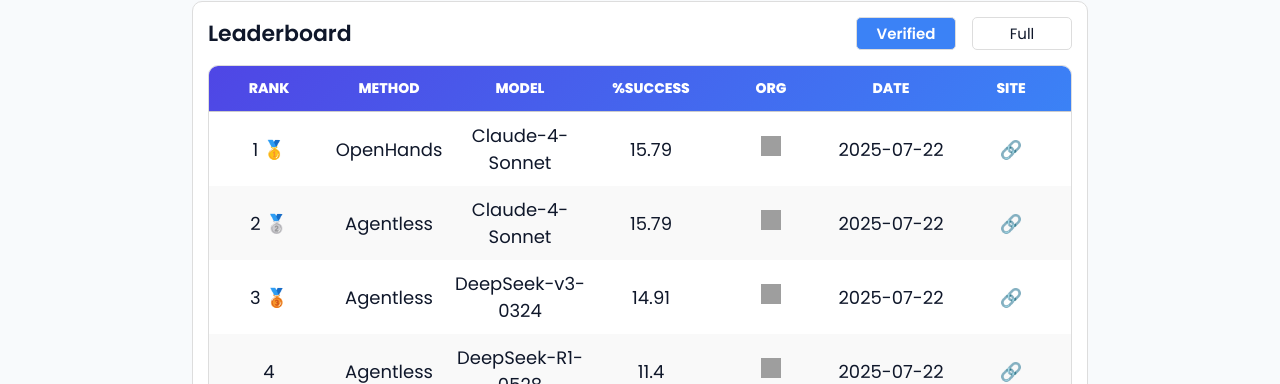
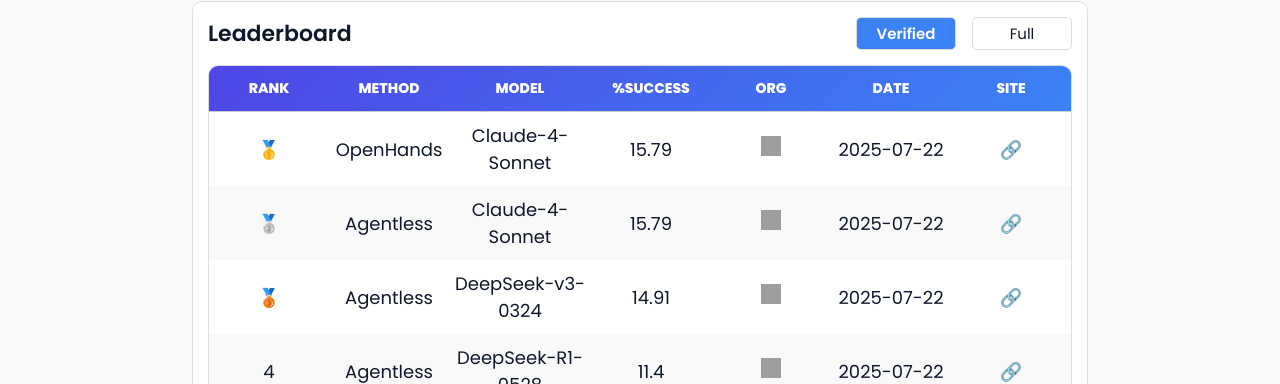
Before and after one commit to NoCode-bench/leaderboard, a React (Create React App) app: page / in a window 1280 px wide. Shown: the part 310-694 px from the top of the page. Built offline with nearby package versions, Linux system fonts and the light colour scheme; grey boxes are pictures that could not be loaded.

Commit message:
update: Docker url

```diff
--- a/src/views/Home/index.jsx
+++ b/src/views/Home/index.jsx
@@ -20,7 +20,7 @@
     },
     {
         title: 'dockerhub',
-        href: '',
+        href: 'https://hub.docker.com/repository/docker/nocodebench/nocode-bench/',
         badge: 'https://img.shields.io/badge/Docker-2496ED?logo=docker&logoColor=white&style=for-the-badge'
     }
 ]
@@ -119,7 +119,7 @@
 
                                         return (
                                             <tr key={index}>
-                                            <td>{rank}{medal}</td>
+                                                <td>{medal || rank}</td>
                                                 <td>{item.method}</td>
                                                 <td>{item.model}</td>
                                                 <td>{item.resolved}</td>
```
Also changed, not shown: 1 other file (tests, documents, lock files or other folders). Lines whose indentation alone changed are shown as unchanged.
